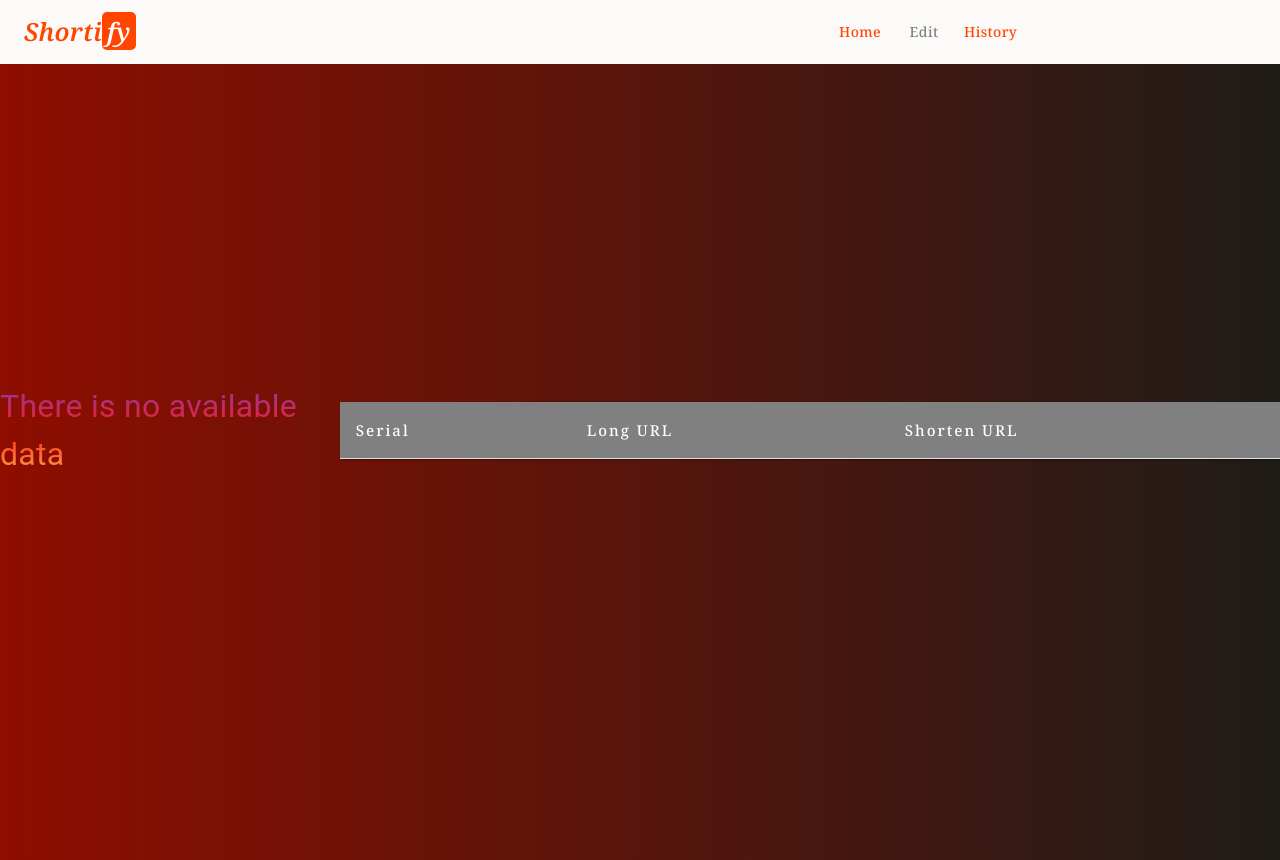
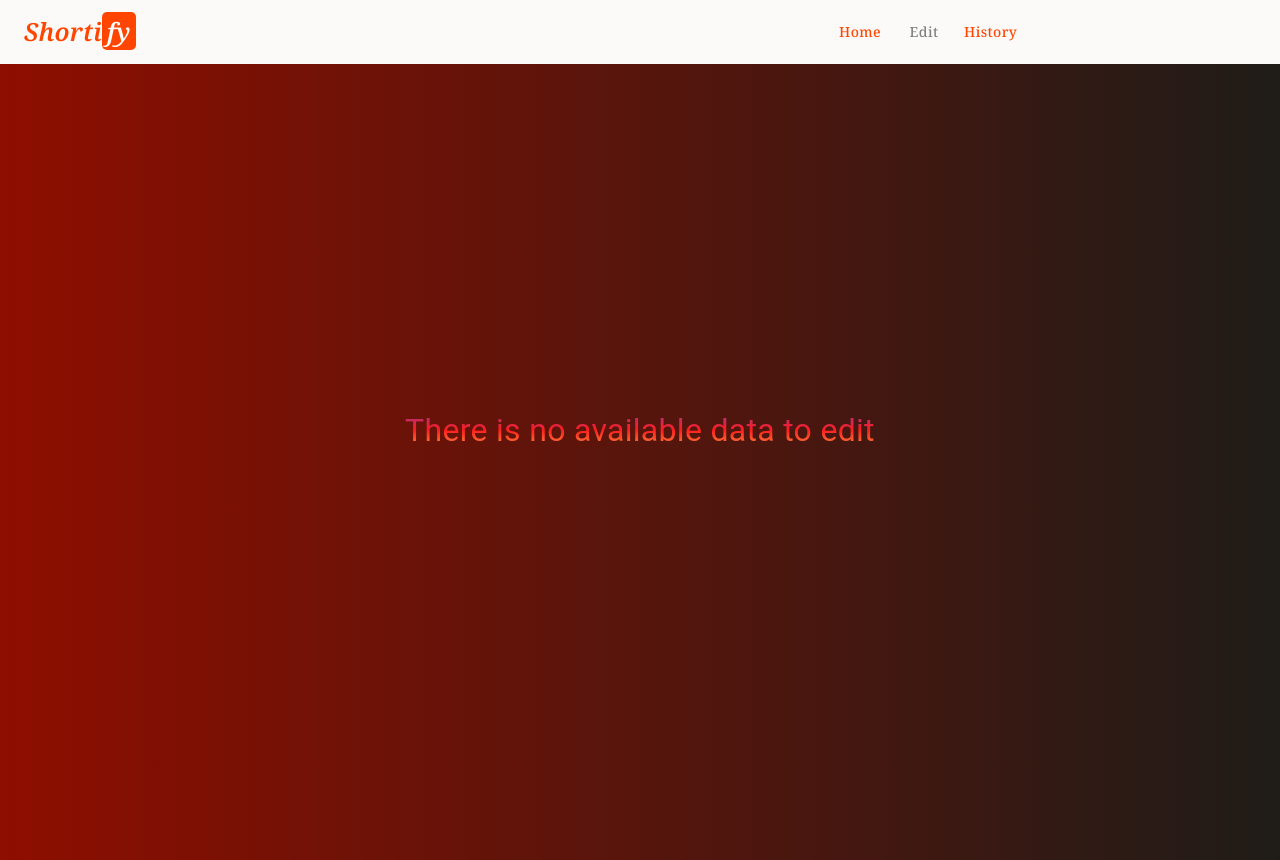
Before and after one commit to dev-moinIslam/URL-Shortener, a React (Create React App) app: page /edit in a window 1280 px wide. Built offline with nearby package versions, Linux system fonts and the light colour scheme.

Commit message:
fix edit page Ui

```diff
--- a/src/pages/Edit.jsx
+++ b/src/pages/Edit.jsx
@@ -167,8 +167,9 @@ const Edit = () => {
   return (
     <>
         <Box sx={{height:"calc(100vh + 60px)",display:'flex',justifyContent:'center',alignItems:"center",background: 'linear-gradient(to right, #8e0e00, #1f1c18)'}}>
+
                         {
-                (inputValue=='') ? (
+                            (rows==null) ? (
                                 <>
                                 <Typography
                                     sx={{
@@ -178,7 +179,7 @@ const Edit = () => {
                                         '-webkit-text-fill-color': 'transparent',
                                     }}
                                 >
-                            There is no available data
+                                    There is no available data to edit
                                 </Typography>
                                 </>
                             ) : (
@@ -197,7 +198,6 @@ const Edit = () => {
                                                         </TableRow>
                                                     </TableHead>
                                                   {/* ----------------------------- End table head ----------------------------- */}
-
                                                { /* ---------------------------- Start Table body ---------------------------- */}
                                                     <TableBody>
                                                 {
@@ -274,107 +274,12 @@ const Edit = () => {
                                                 }
                                             </TableBody>
                                         </Table>
-                                {/* ----------------------------- {End Table Body ----------------------------- */}
+                                        {/* ----------------------------- End Table Body ----------------------------- */}
                                     </TableContainer>
                                 </Paper>
                                 </>
                             )
                         }
-
-            <Paper sx={{width:{xs:'95%',sm:'90%',md:'80%'}}} >
-                <TableContainer sx={{maxHeight:'450px',fontFamily: 'Noto Serif',background: 'linear-gradient(to right, #cb356b, #bd3f32)'}}>
-                    <Table stickyHeader>
-                    {/* ---------------------------- Start table head ---------------------------- */}
-                        <TableHead>
-                            <TableRow>
-                                {
-                                    columns && columns.map((column)=>(
-                                        <TableCell sx={{bgcolor:'gray',color:'white',fontFamily: 'Noto Serif',fontWeight:'500',letterSpacing:'2px',fontSize:'15px'}} key={column.id}>{column.name}</TableCell>
-                                    ))
-                                }
-                            </TableRow>
-                        </TableHead>
-                        {/* ----------------------------- End table head ----------------------------- */}
-
-                       { /* ---------------------------- Start Table body ---------------------------- */}
-                        <TableBody>
-                            {
-                                rows && rows.map((row,i)=>{
-                                    return(
-                                        <TableRow key={row.id}>
-                                            <TableCell sx={{color:'wheat'}}>{i+1}</TableCell>
-                                            {/* -------------------------------------------------------------------------- */}
-                                            {/*                    Long URL table Column cell start Here                   */}
-                                            {/* -------------------------------------------------------------------------- */}
-                                            <TableCell key={row.id} sx={{color:'whitesmoke'}}>
-                                                <Stack direction="row" spacing={2} sx={{display:'flex',justifyContent:'space-between',alignItems:'center',gap:'15px'}}>
-                                                    {row.longUrl}
-                                                    <Box component={'div'}>
-                                                        <Paper sx={{bgcolor:'whitesmoke'}} component={Button} onClick={()=>editUrl(row.id)} ><EditIcon sx={{fontSize:'20px',color:'green',cursor:'pointer'}}/></Paper>
-                                                        <Dialog open={open} onClose={closePopup} fullWidth maxWidth="sm">
-                                                        <DialogTitle>UPDATE LONG URL  <IconButton onClick={closePopup} style={{float:'right'}}><CloseIcon color="primary"/></IconButton>  </DialogTitle>
-                                                            <DialogContent>
-                                                                <Stack spacing={2} margin={2}>
-                                                                <TextField variant="outlined" value={inputValue} onChange={(e)=>setInputValue(e.target.value)}></TextField>
-                                                                <Button onClick={handleSubmit} color="primary" variant="contained">Submit</Button>
-                                                                </Stack>
-                                                            </DialogContent>
-                                                        </Dialog>
-                                                    </Box>
-                                                </Stack>
-                                            </TableCell>
-                                            {/* -------------------------------------------------------------------------- */}
-                                            {/*                     Long URL table Column cell End Here                    */}
-                                            {/* -------------------------------------------------------------------------- */}
-
-                                            {/* -------------------------------------------------------------------------- */}
-                                            {/*                  Shorten URL table Column cell start Here                  */}
-                                            {/* -------------------------------------------------------------------------- */}
-                                            <TableCell key={row.id-1} sx={{color:'whitesmoke'}}>
-                                                <Stack direction="row" spacing={2} sx={{display:'flex',justifyContent:'space-between',alignItems:'center',gap:'15px',cursor:'pointer'}}>
-                                                    {row.sortUrl}
-                                                    <Box component={'div'}>
-                                                        {
-                                                            row.disable ?
-                                                            <Paper component={Button} sx={{bgcolor:'whitesmoke'}} ><DeleteOutlineIcon sx={{fontSize:'20px',color:'gray'}}/></Paper>
-                                                            :
-                                                            <Paper component={Button} key={row.id}  onClick={()=>openDltPopup(row.id)} ><DeleteOutlineIcon sx={{fontSize:'20px',color:'orangered'}}/></Paper>
-
-                                                        }
-                                                        <Dialog
-                                                            open={dltOpen}
-                                                            onClose={closeDltPopup}
-                                                            aria-labelledby="alert-dialog-title"
-                                                            aria-describedby="alert-dialog-description"
-                                                        >
-                                                            <DialogContent>
-                                                            <DialogContentText id="alert-dialog-description">
-                                                               Do You want to delete Shorten Url?
-                                                            </DialogContentText>
-                                                            </DialogContent>
-                                                            <DialogActions>
-                                                            <Button onClick={closeDltPopup}>NO</Button>
-                                                            <Button onClick={dltShortUrl} autoFocus>
-                                                                YES
-                                                            </Button>
-                                                            </DialogActions>
-                                                        </Dialog>
-                                                    </Box>
-
-                                                </Stack>
-                                            </TableCell>
-                                            {/* -------------------------------------------------------------------------- */}
-                                            {/*                     Long URL table Column cell End Here                    */}
-                                            {/* -------------------------------------------------------------------------- */}
-                                        </TableRow>
-                                    )
-                                })
-                            }
-                        </TableBody>
-                    </Table>
-                    {/* ----------------------------- {End Table Body ----------------------------- */}
-                </TableContainer>
-            </Paper>
         </Box>
     </>
   )
--- a/src/pages/List.jsx
+++ b/src/pages/List.jsx
@@ -46,11 +46,11 @@ const List = () => {
                             sx={{
                                 fontSize: "2rem",
                                 background: '-webkit-linear-gradient(#833ab4, #fd1d1d, #fcb045)',
-                            '-webkit-background-clip': 'text',
-                            '-webkit-text-fill-color': 'transparent',
+                                '-webkit-background-clip': 'text',
+                                '-webkit-text-fill-color': 'transparent',
                             }}
                         >
-                            There is no available data
+                            There is no available history
                         </Typography>
                     </>
                 ):(
```
Lines whose indentation alone changed are shown as unchanged.
